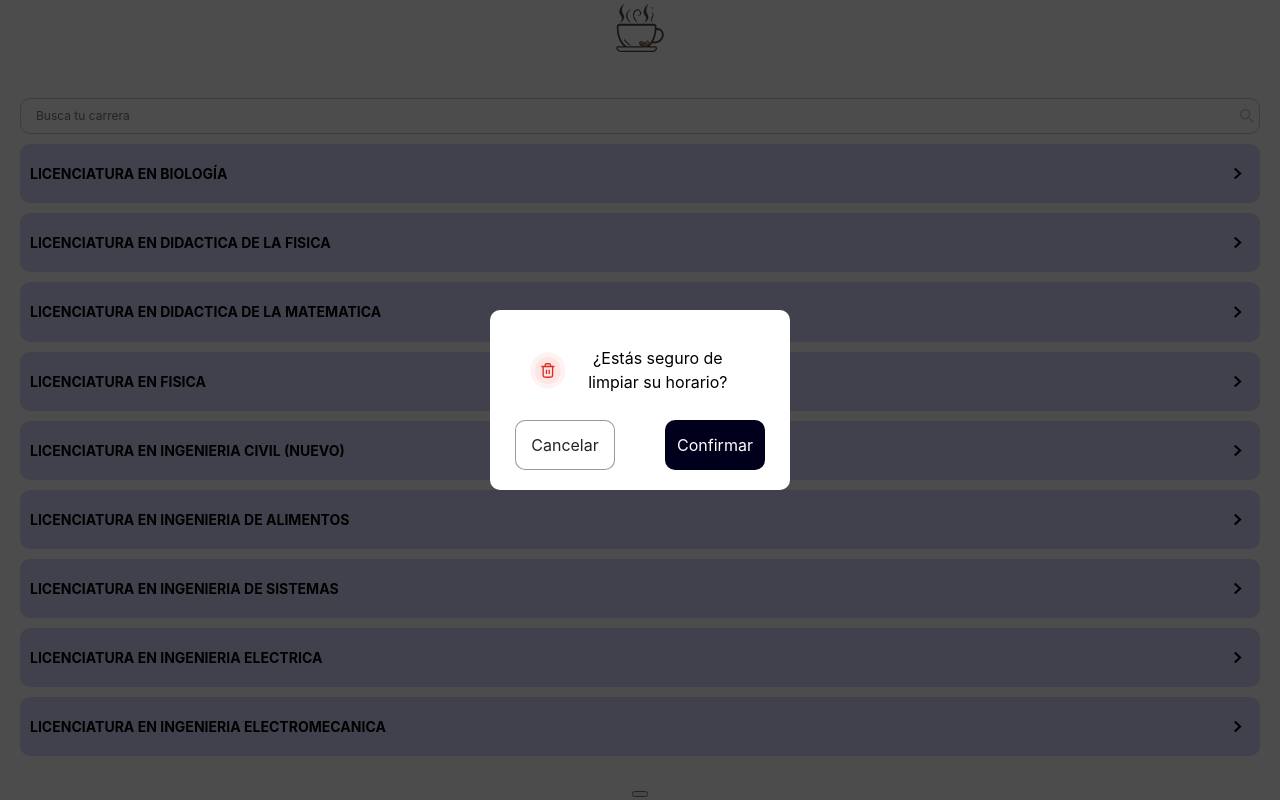
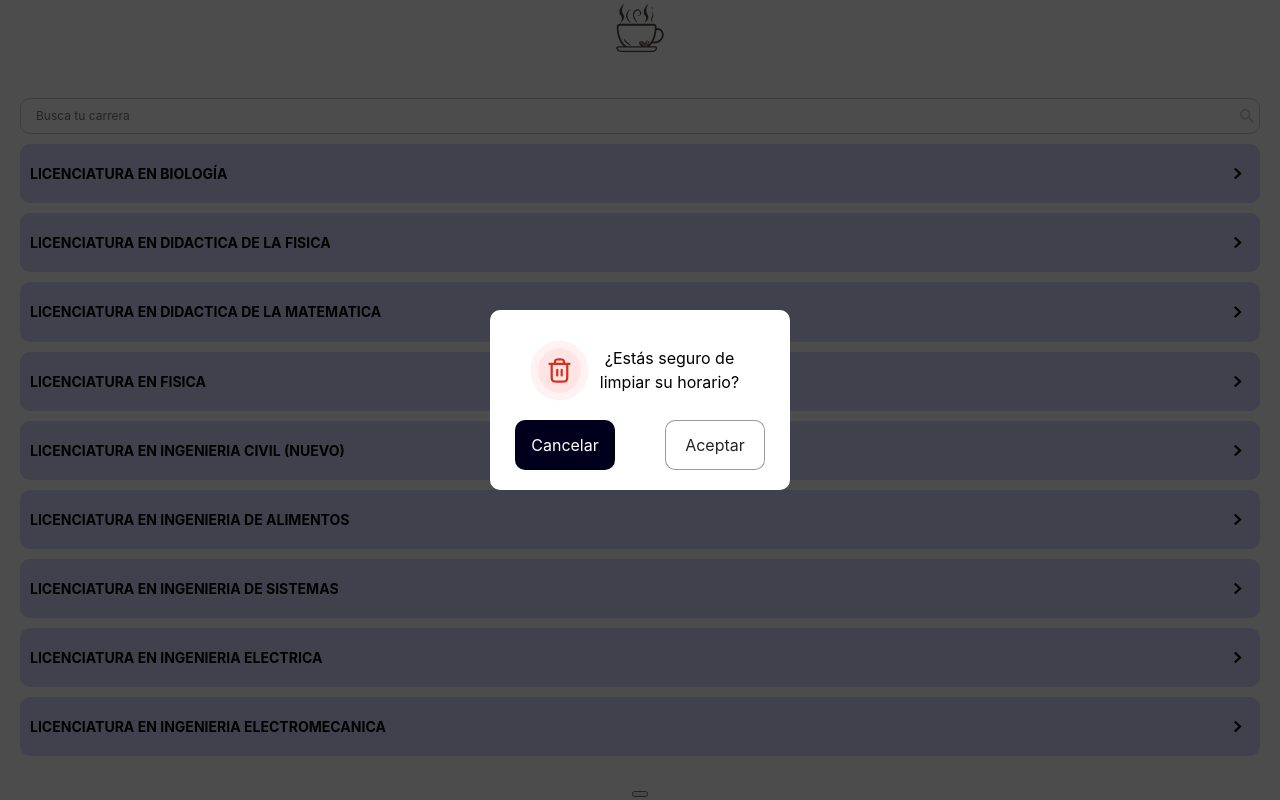
Before and after one commit to scesi/cappuccino-app, a React (Vite) app: page / in a window 1280 px wide. Both pictures are taken after a click on the button 640 px from the left and 920 px from the top of the page. Shown: the part 126-926 px from the top of the page. Built offline with nearby package versions, Linux system fonts and the light colour scheme.

Commit message:
Fix: button add, delete modal, styles & trash icon

```diff
--- /dev/null
+++ b/src/shared/ui/Button/button.module.css
@@ -0,0 +1,27 @@
+.modalButtonAccept {
+    display: flex;
+    justify-content: center;
+    align-items: center;
+    margin-top: 10px;
+    width: 100px;
+    height: 50px;
+    color: #242424;
+    background-color: white;
+    border: 1px solid rgba(0, 0, 0, 0.4);
+    border-radius: 10px;
+    cursor: pointer;
+  }
+
+  .modalButtonCancel {
+    display: flex;
+    justify-content: center;
+    align-items: center;
+    margin-top: 10px;
+    width: 100px;
+    height: 50px;
+    color: white;
+    background-color: #00001d;
+    border-radius: 10px;
+    border: none;
+    cursor: pointer;
+  }
--- /dev/null
+++ b/src/shared/ui/Button/button.tsx
@@ -0,0 +1,34 @@
+import styles from './button.module.css'
+
+interface ButtonProps {
+  onClick: () => void
+  label: string
+  type?: 'button' | 'submit' | 'reset'
+  variant: 'cancel' | 'accept'
+}
+
+const Button = ({ onClick, label, type="button", variant }: ButtonProps) => {
+  return (
+    <>
+      {variant === 'accept' && (
+        <button
+          className={styles.modalButtonAccept}
+          onClick={onClick}
+          type={type}
+        >
+          {label}
+        </button>
+      )}
+      {variant === 'cancel' && (
+        <button
+          className={styles.modalButtonCancel}
+          onClick={onClick}
+          type={type}
+        >
+          {label}
+        </button>
+      )}
+    </>
+  )
+}
+export default Button
--- a/src/shared/ui/Button/index.tsx
+++ /dev/null
@@ -1,6 +0,0 @@
-import { useState } from 'react'
-
-export const Button = () => {
-  const [counter, setCounter] = useState(0)
-  return <button onClick={() => setCounter(counter + 1)}>{counter}</button>
-}
--- a/src/shared/ui/delete-modal/delete-modal.module.css
+++ b/src/shared/ui/delete-modal/delete-modal.module.css
@@ -63,3 +63,7 @@
   border: none;
   cursor: pointer;
 }
+
+.trashIcon {
+  width: 100px;
+}
--- a/src/shared/ui/delete-modal/delete-modal.tsx
+++ b/src/shared/ui/delete-modal/delete-modal.tsx
@@ -6,6 +6,7 @@ import { useEffect } from 'react'
 import styles from '@/shared/ui/delete-modal/delete-modal.module.css'
 
 import { TrashIcon } from '@/shared/ui/icons/trash-icon'
+import Button from '../Button/button'
 
 interface DeleteModalProps {
   accept: () => void
@@ -39,18 +40,14 @@ export const DeleteModal = ({ accept, close }: DeleteModalProps) => {
         }}
       >
         <div className={styles.modalTitle}>
-          <TrashIcon />
+          <TrashIcon className={styles.trashIcon}/>
           <p className={styles.modalText}>
             ¿Estás seguro de limpiar su horario?
           </p>
         </div>
         <div className={styles.buttonsContainer}>
-          <button className={styles.modalButtonAccept} onClick={handleClose}>
-            Cancelar
-          </button>
-          <button className={styles.modalButtonCancel} onClick={handleAccept}>
-            Confirmar
-          </button>
+          <Button variant="cancel" label="Cancelar" onClick={handleClose} />
+          <Button variant="accept" label="Aceptar" onClick={handleAccept} />
         </div>
       </article>
     </div>
--- a/src/shared/ui/icons/trash-icon.tsx
+++ b/src/shared/ui/icons/trash-icon.tsx
@@ -4,8 +4,8 @@ type Props = SVGProps<SVGSVGElement>
 
 export const TrashIcon = (props: Props) => (
   <svg
-    width="53"
-    height="55"
+    width="65"
+    height="65"
     viewBox="0 0 53 55"
     fill="none"
     xmlns="http://www.w3.org/2000/svg"
--- a/src/shared/ui/index.ts
+++ b/src/shared/ui/index.ts
@@ -1,3 +1,3 @@
-export * from './Button'
+export * from './Button/button'
 export * from './header/header'
 export * from './search-bar/search-bar'
```
Also changed, not shown: 1 other file (tests, documents, lock files or other folders).
